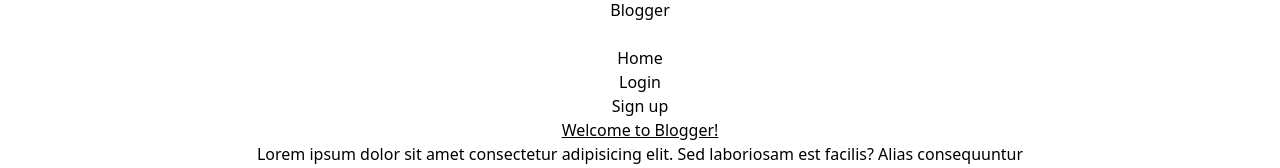
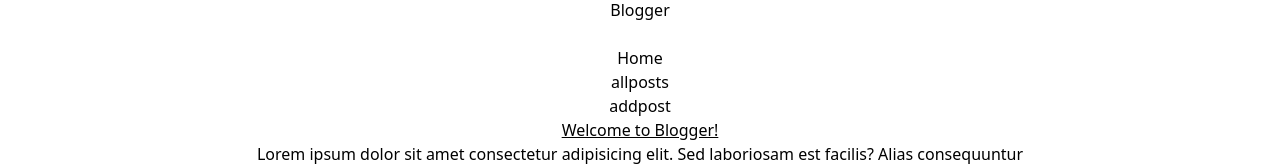
Before and after one commit to Ronieee18/blog-app, a React (Vite) app: page / in a window 1280 px wide. Shown: the part 302-470 px from the top of the page. Built offline with nearby package versions, Linux system fonts and the light colour scheme; no server answers.

Commit message:
commited

```diff
--- a/src/components/Header/Header.jsx
+++ b/src/components/Header/Header.jsx
@@ -15,26 +15,26 @@ function Header() {
       slug: '/',
       active: true,
     },
-    {
-      name: 'Login',
-      slug: '/login',
-      active: !authStatus,
-    },
-    {
-      name: 'Sign up',
-      slug: '/signup',
-      active: !authStatus,
-    },
+    // {
+    //   name: 'Login',
+    //   slug: '/login',
+    //   active: !authStatus,
+    // },
+    // {
+    //   name: 'Sign up',
+    //   slug: '/signup',
+    //   active: !authStatus,
+    // },
 
     {
       name: 'allposts',
       slug: '/all-posts',
-      active: authStatus,
+      active: true,
     },
     {
       name: 'addpost',
       slug: '/add-post',
-      active: authStatus,
+      active: true,
     },
   ];
 
@@ -89,11 +89,11 @@ function Header() {
               )
           )}
 
-          {authStatus && (
+          {/* {authStatus && (
             <li>
               <LogoutBtn />
             </li>
-          )}
+          )} */}
         </ul>
         </div>
       </nav>
--- a/src/main.jsx
+++ b/src/main.jsx
@@ -22,48 +22,48 @@ const router=createBrowserRouter([
         path:'/',
         element:<Home/>
       },
-      {
-        path:'/login',
-        element:(
-          <Authlayout authentication={false} >
-            <Login/>
-          </Authlayout>
-        )
+      // {
+      //   path:'/login',
+      //   element:(
+      //     <Authlayout authentication={false} >
+      //       <Login/>
+      //     </Authlayout>
+      //   )
 
-      },
-      {
-        path:'/signup',
-        element:(
-          <Authlayout authentication={false}>
-            <Signup/>
-          </Authlayout>
-        )
-      },
+      // },
+      // {
+      //   path:'/signup',
+      //   element:(
+      //     <Authlayout authentication={false}>
+      //       <Signup/>
+      //     </Authlayout>
+      //   )
+      // },
       {
         path: "/all-posts",
         element: (
-            <Authlayout  authentication>
-                {" "}
+            // <Authlayout >
+            //     {" "}
                 <AllPosts />
-            </Authlayout>
+            // </Authlayout>
         ),
     },
     {
         path: "/add-post",
         element: (
-            <Authlayout authentication >
-                {" "}
+            // <Authlayout authentication >
+            //     {" "}
                 <Edit />
-            </Authlayout>
+            // </Authlayout>
         ),
     },
     {
         path: "/edit-post/:slug",
         element: (
-            <Authlayout authentication >
-                {" "}
+            // <Authlayout authentication >
+            //     {" "}
                 <EditPost />
-            </Authlayout>
+            // </Authlayout>
         ),
     },
     {
```
